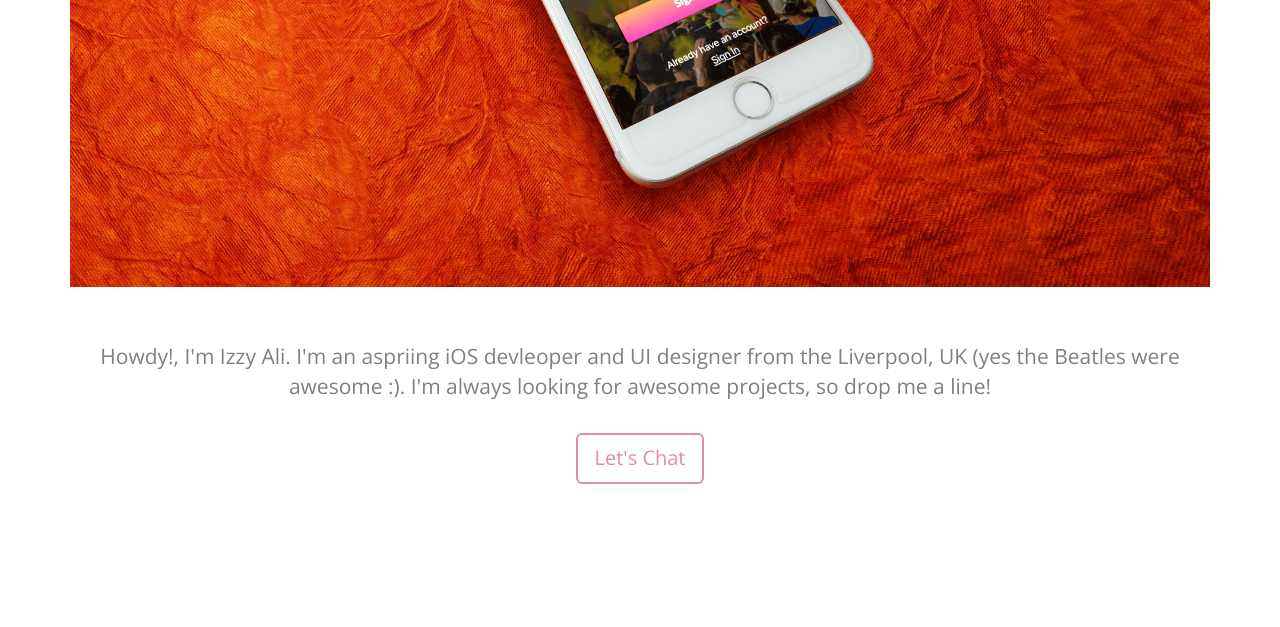
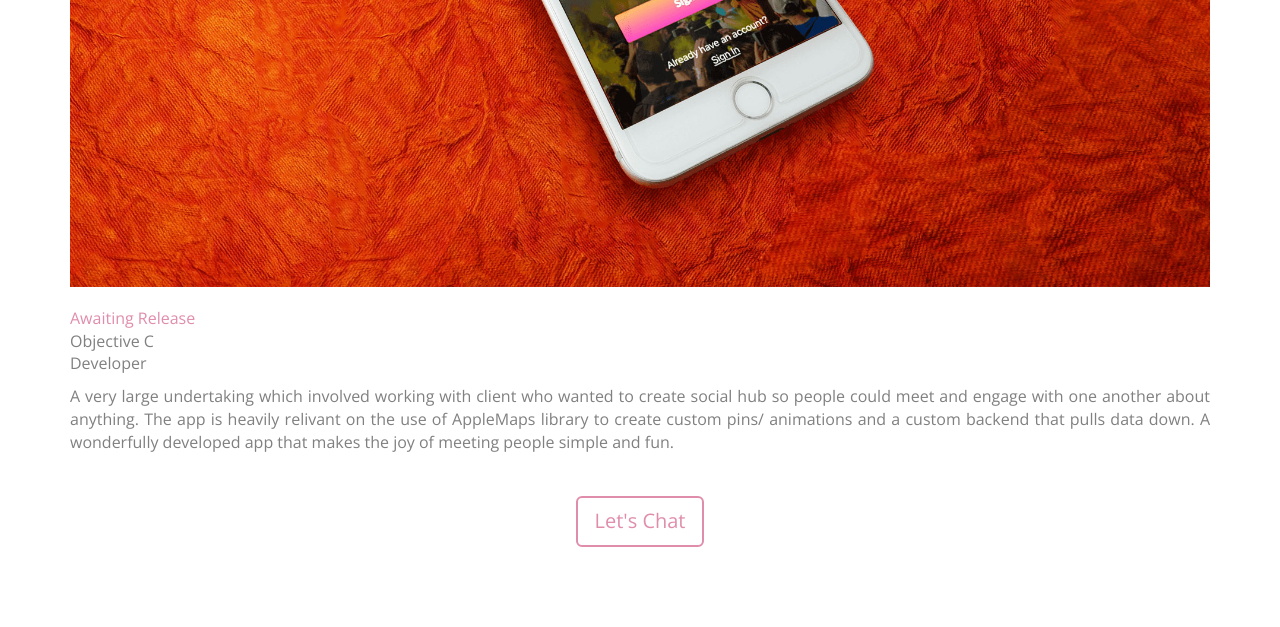
Before and after one commit to Izzywizz/WebPortfolio, a website: page wgs.html in a window 1280 px wide. Shown: the part 628-1255 px from the top of the page. Drawn offline with nearby package versions, Linux system fonts and the light colour scheme.

Commit message:
added wgs content

```diff
--- a/wgs.html
+++ b/wgs.html
@@ -91,12 +91,17 @@
                         </div>
                     </a>
                 </div>
-                <div class="col-lg-12">
-                    <div class="intro-text">
-                    <br>
-                    <br>
-                        <span class="skills">Howdy!, I'm Izzy Ali. I'm an aspriing iOS devleoper and UI designer from the Liverpool, UK (yes the Beatles were awesome :). I'm always looking for awesome projects, so drop me a line!</span>
-                    </div>
+                <div class="col-lg-12 text-left">
+                          <p class="small">
+                          <span>Awaiting Release </span>
+                          <br>Objective C
+                          <br>Developer
+                            <p class="small">
+                             A very large undertaking which involved working with client who wanted to create social hub so people could meet and engage with one another about anything.
+                             The app is heavily relivant on the use of AppleMaps library to create custom pins/ animations and a custom backend that pulls data down.
+                             A wonderfully developed app that makes the joy of meeting people simple and fun.
+                            </p>
+                          </p>
                 </div>
                 <div class="col-lg-8 col-lg-offset-2 text-center">
                     <br>
```
